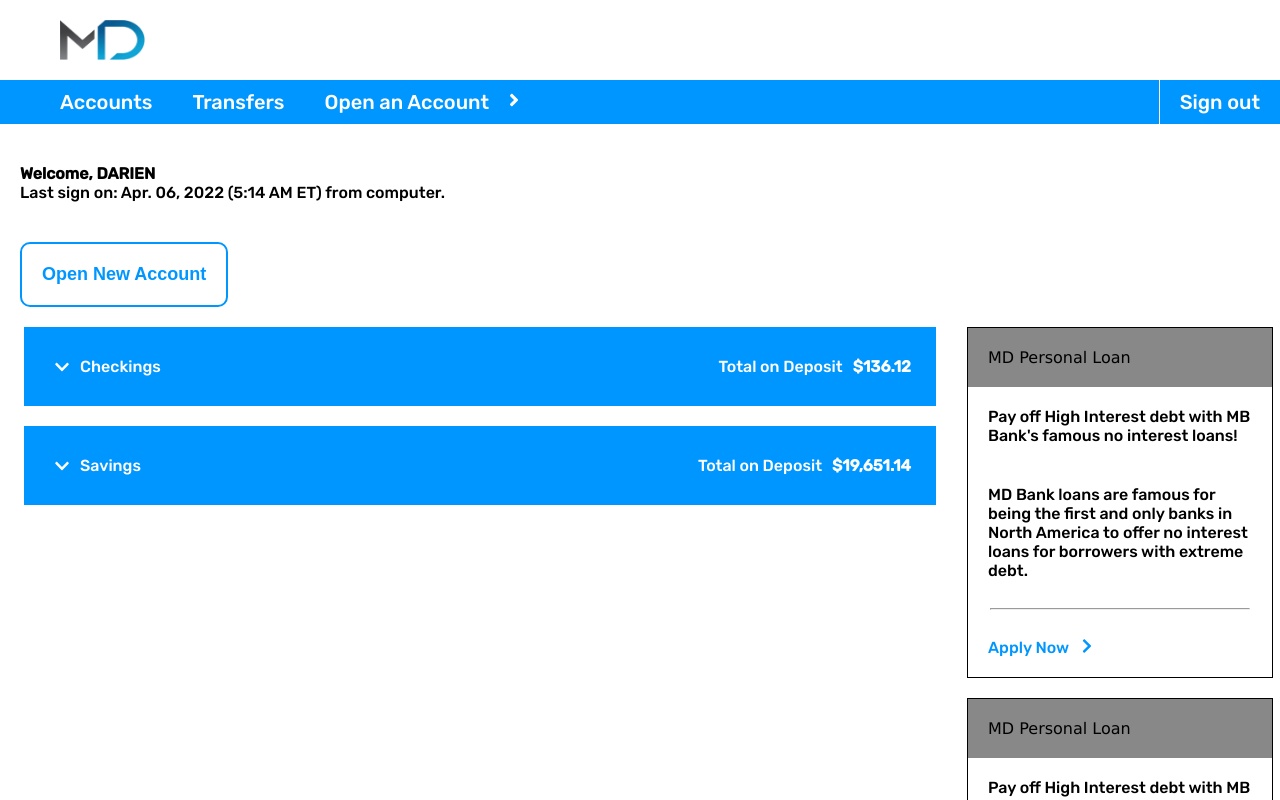
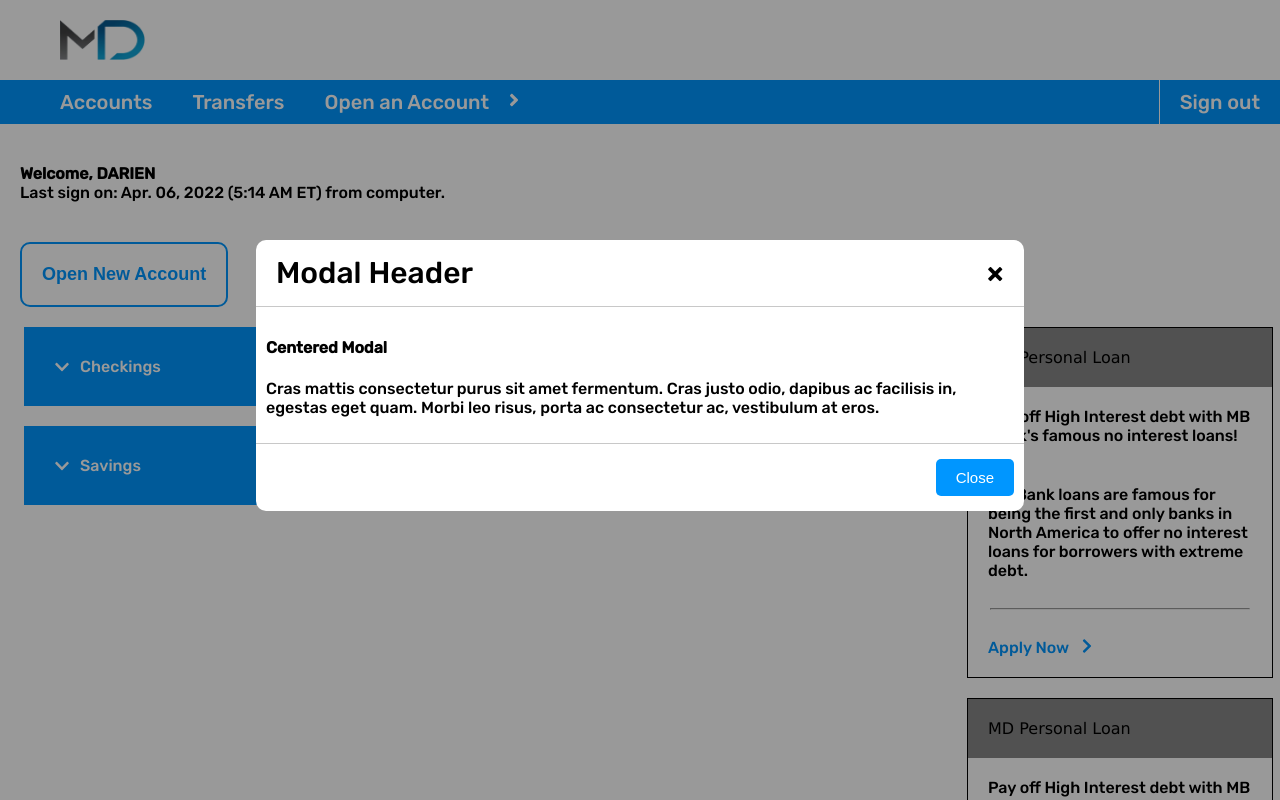
Before and after one commit to darienmiller88/Better-Bank-Account, a React (Create React App) app in the folder client/: page /dashboard in a window 1280 px wide. Shown: the top 800 px of the page. Built offline with nearby package versions, Linux system fonts and the light colour scheme.

Commit message:
added modal

```diff
--- a/client/package.json
+++ b/client/package.json
@@ -7,11 +7,13 @@
     "@testing-library/react": "^12.1.4",
     "@testing-library/user-event": "^13.5.0",
     "axios": "^0.26.1",
+    "bootstrap": "^5.1.3",
     "react": "^17.0.2",
+    "react-bootstrap": "^2.2.3",
     "react-dom": "^17.0.2",
     "react-icons": "^4.3.1",
     "react-router-dom": "^6.2.2",
-    "react-scripts": "5.0.0",
+    "react-scripts": "^5.0.1",
     "sass": "^1.49.9",
     "web-vitals": "^2.1.4"
   },
--- a/client/public/index.html
+++ b/client/public/index.html
@@ -15,6 +15,7 @@
       user's mobile device or desktop. See https://developers.google.com/web/fundamentals/web-app-manifest/
     -->
     <link rel="manifest" href="%PUBLIC_URL%/manifest.json" />
+    <!-- <link href="https://cdn.jsdelivr.net/npm/bootstrap@5.1.3/dist/css/bootstrap.min.css" rel="stylesheet" integrity="sha384-1BmE4kWBq78iYhFldvKuhfTAU6auU8tT94WrHftjDbrCEXSU1oBoqyl2QvZ6jIW3" crossorigin="anonymous"> -->
     <!--
       Notice the use of %PUBLIC_URL% in the tags above.
       It will be replaced with the URL of the `public` folder during the build.
--- a/client/src/App.js
+++ b/client/src/App.js
@@ -1,4 +1,5 @@
-import './App.css';
+import './App.scss';
+
 import Signin  from "./Pages/Signin/Signin"
 import Signup from "./Pages/Signup/Signup"
 import Dashboard from './Pages/Dashboard/Dashboard';
--- a/client/src/Components/AccountLabel/AccountLabel.js
+++ b/client/src/Components/AccountLabel/AccountLabel.js
@@ -43,7 +43,6 @@ export default function AccountLabel({ accountType, amount, accountLabelOnClick,
                 :
                 null
             }
-
         </div>
     )
 }
--- /dev/null
+++ b/client/src/Components/Modal/Modal.js
@@ -0,0 +1,34 @@
+import React from 'react'
+import styles from "./Modal.module.scss"
+
+export default function Modal({show, onHide}) {
+    return (
+        <>
+            {
+                show
+                ?
+                <div id="myModal" className={styles.modal} onClick={onHide}>
+                    <div className={styles.modal_body}>
+                        <div className={styles.modal_header}>
+                            <div className={styles.header}>Modal Header</div>
+                            <span className={styles.close} onClick={onHide}>&times;</span>
+                        </div>
+                        <div className={styles.modal_content}>
+                            <h4>Centered Modal</h4>
+                            <p>
+                                Cras mattis consectetur purus sit amet fermentum. Cras justo odio,
+                                dapibus ac facilisis in, egestas eget quam. Morbi leo risus, porta ac
+                                consectetur ac, vestibulum at eros.
+                            </p>
+                        </div>
+                        <div className={styles.modal_footer}>
+                            <button>Close</button>
+                        </div>
+                    </div>
+                </div>
+                :
+                null
+            }
+        </>
+    );
+}
--- /dev/null
+++ b/client/src/Components/Modal/Modal.module.scss
@@ -0,0 +1,90 @@
+$borderColor: rgb(200, 200, 200);
+
+.modal{
+    position: fixed;
+    top: 0;
+    left: 0;
+    z-index: 2;
+    width: 100%;
+    height: 100%;
+
+    background-color: rgba($color: #000000, $alpha: 0.4);
+    transition: 0.3s;
+    overflow-y:hidden;
+
+
+    .modal_body{
+        position: relative;
+        margin: auto;
+        top: 30vh;
+        width: 95vw;
+        border-radius: 10px;
+
+        .modal_header{
+            display: flex;
+            justify-content: space-between;
+            align-items: center;
+            // border: 2px red solid;
+            border-bottom: 1px solid $borderColor;
+            background-color: white;
+            padding: 15px 20px;
+            border-top-left-radius: 10px;
+            border-top-right-radius: 10px;
+                font-size: 30px;
+
+            .close{
+                transition: 0.3s;
+            }
+
+            .close:hover{
+                cursor: pointer;
+                color: gray;
+            }
+        }
+
+        .modal_content{
+            // border: 2px yellow solid;
+            background-color: white;
+            padding: 10px;
+            border-bottom: 1px solid $borderColor;
+            // color: white;
+        }
+
+        .modal_footer{
+            display: flex;
+            justify-content: flex-end;
+            padding: 15px 10px;
+            // border: 2px green solid;
+            background-color: white;
+            border-bottom-left-radius: 10px;
+            border-bottom-right-radius: 10px;
+
+            button{
+                background-color: var(--bright-blue);
+                border: none;
+                border-radius: 5px;
+                padding: 10px 20px;
+                color: white;
+                font-size: 15px;
+                transition: 0.3s;
+            }
+
+            button:hover{
+                cursor: pointer;
+                background-color: blue;
+            }
+        }
+    }
+
+    @media screen and (min-width: 768px) {
+        .modal_body{
+            width: 80vw;
+        }
+    }
+
+    @media screen and (min-width: 992px) {
+        .modal_body{
+            width: 60vw;
+        }
+    }
+}
--- a/client/src/Pages/Dashboard/Dashboard.js
+++ b/client/src/Pages/Dashboard/Dashboard.js
@@ -5,11 +5,13 @@ import MiniNav from '../../Components/MiniNav/MiniNav'
 import Footer from "../../Containers/Footer/Footer"
 import AccountLabel from '../../Components/AccountLabel/AccountLabel'
 import BankResource from '../../Components/BankResource/BankResource'
+import VerticalModal from '../../Components/Modal/Modal'
 
 export default function Dashboard() {
     const [isFirstButtonActive, setIsFirstButtonActive] = useState(false)
     const [isCheckingsLabelClicked, setIsCheckingsLabelClicked] = useState(false)
     const [isSavingsLabelClicked, setIsSavingsLabelClicked] = useState(false)
+    const [modalShow, setModalShow] = useState(true);
 
     const PhoneView = () => {
         return (
@@ -86,7 +88,14 @@ export default function Dashboard() {
                 <MiniNav />
                 <div className={styles.welcome}>Welcome, DARIEN</div>
                 <div className={styles.last_sign_in}>Last sign on: Apr. 06, 2022 (5:14 AM ET) from computer.</div>
-                <button className={styles.open_new_account}>Open New Account</button>
+                <button className={styles.open_new_account} onClick={() => setModalShow(true)}>
+                    Open New Account
+                </button>
+
+                <VerticalModal
+                    show={modalShow}
+                    onHide={() => setModalShow(false)}
+                />
 
                 {/* For phone and tablet only */}
                 <PhoneView />
--- a/client/src/Pages/Dashboard/Dashboard.module.scss
+++ b/client/src/Pages/Dashboard/Dashboard.module.scss
@@ -102,7 +102,7 @@ $medium-spring-green: rgb(0, 250, 154);
                 border-bottom: 5px $bright_blue solid;
                 box-shadow: 3px 3px 8px 2px #888888;
                 background-color: white;
-                z-index: 2;
+                z-index: 1;
             }
         }
 
```
Also changed, not shown: client/src/App.scss (renamed from client/src/App.css), 1 other file (tests, documents, lock files or other folders).
